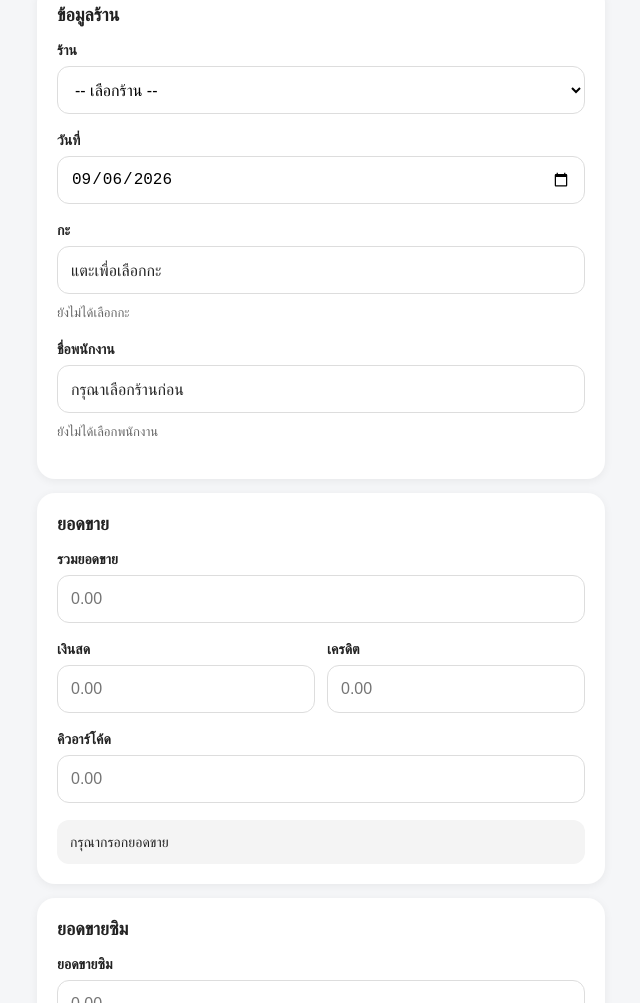
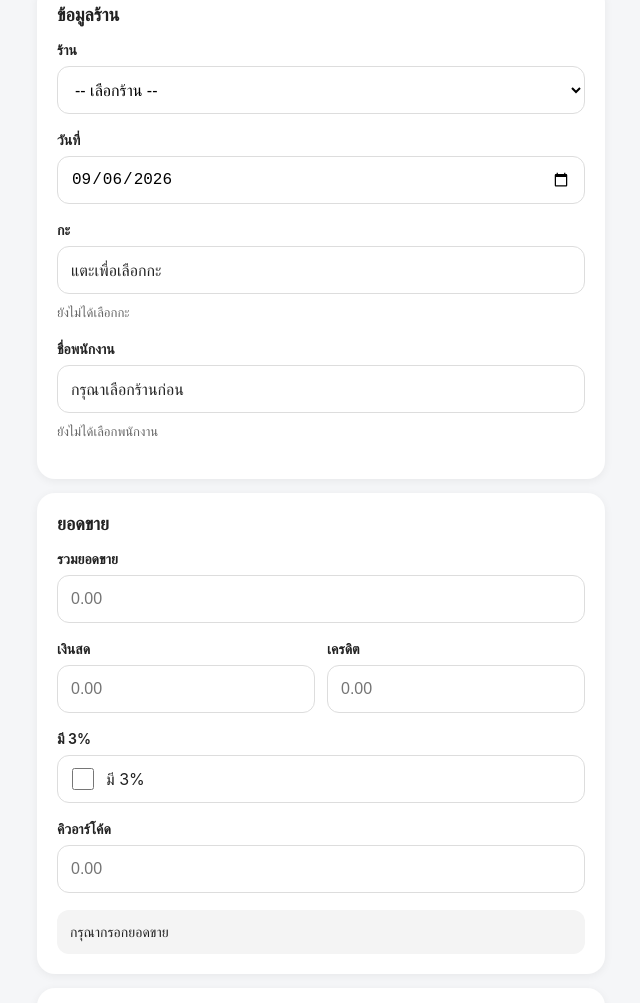
Before and after one commit to PopSophittha/liff-AddDailySale, a plain HTML site: page index.html in a window 1280 px wide. Shown: the part 156-1159 px from the top of the page, without its empty margins (319-959 px from the left). Drawn offline with Linux system fonts and the light colour scheme.

Commit message:
Refactor cash and credit input fields with 3% option

```diff
--- a/index.html
+++ b/index.html
@@ -527,6 +527,44 @@
       >
 
     </div>
+
+  </div>
+
+
+  <!-- มี 3% -->
+  <div class="field">
+
+    <label class="field-label">
+      มี 3%
+    </label>
+
+    <label
+      style="
+        display:flex;
+        align-items:center;
+        gap:12px;
+        min-height:48px;
+        padding:12px 14px;
+        border:1px solid #ddd;
+        border-radius:12px;
+        background:#fff;
+        cursor:pointer;
+      "
+    >
+
+      <input
+        type="checkbox"
+        id="has3Percent"
+        style="
+          width:22px;
+          height:22px;
+          margin:0;
+        "
+      >
+
+      <span>มี 3%</span>
+
+    </label>
 
   </div>
 
@@ -1959,6 +1997,9 @@ function resetForm() {
     .style.display =
       'block';
 
+  document
+  .getElementById('has3Percent')
+  .checked = false;
 
   document
     .getElementById(
```
Lines whose indentation alone changed are shown as unchanged.
